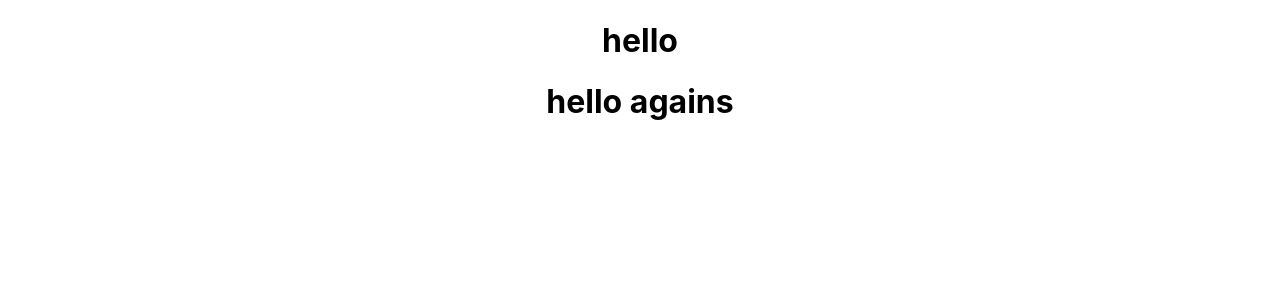
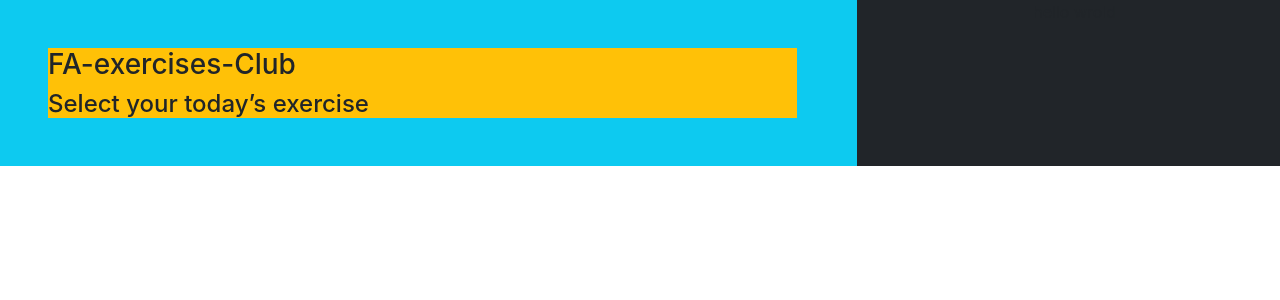
Before and after one commit to foysal1021/ultra-active-club-assin, a React (Create React App) app: page / in a window 1280 px wide. Shown: the top 300 px of the page. Built offline with nearby package versions, Linux system fonts and the light colour scheme.

Commit message:
frist time - set useState

```diff
--- /dev/null
+++ b/public/exercise.json
@@ -0,0 +1,44 @@
+[
+  {
+    "img": "https://ibb.co/Y8jqFJT",
+    "title": "Squats",
+    "time": "300",
+    "age": "20-22",
+    "about":"Place your feet at hip distance with the toes pointing slightly outwards. Bend the knees as much as feels comfortable, keeping the heels on the ground and the knees over (not in front of) the feet. Bend and stretch the legs. Perform this exercise 10–15 times (or more), rest for 30–60 seconds, and repeat up to 5 times. This exercise strengthens your legs and glutes. "
+  },
+  {
+    "img": "https://ibb.co/h9gCZdP",
+    "title": "Seated meditation",
+    "time": "600",
+    "age": "25-40",
+    "about":"Sit comfortably on the floor with your legs crossed (alternatively, sit on a chair). Make sure your back is straight. Close your eyes, relax your body and progressively deepen your breathing. Concentrate on your breath, trying not to focus on any thoughts or concerns. Remain in this position for 5–10 minutes or more, to relax and clear your mind."
+  },
+  {
+    "img": "https://ibb.co/9sKy9VK",
+    "title": "Plank",
+    "time": "60",
+    "age": "25-30",
+    "about":"Support your forearms firmly on the ground, with the elbows under the shoulders. Keep the hips at the level of the head. Hold for 20–30 seconds (or more, if possible), rest for 30–60 seconds, and repeat up to 5 times. This exercise strengthens your belly, arms and legs."
+  },
+  {
+    "img": "https://ibb.co/ctBjtvw",
+    "title": "Legs up the wall",
+    "time": "300",
+    "age": "30-35",
+    "about":"Bring your hips close (5–10 cm) to the wall and let your legs rest. Close your eyes, relax your body and progressively deepen your breathing. Concentrate on your breath, trying not to focus on any thought or concern. Rest in this pose for up to 5 minutes. This position is meant to be comfortable, relaxing and de-stressing."
+  },
+  {
+    "img": "https://ibb.co/MNCgBBv",
+    "title": "Child’s pose",
+    "time": "30",
+    "age": "27-30",
+    "about":"With the knees on the ground, bring your hips to your heels. Rest your belly on your thighs and actively stretch your arms forward. Breathe normally. Hold this position for 20–30 seconds (or more). This position stretches your back, shoulders and sides of the body."
+  },
+  {
+    "img": "https://ibb.co/wr531yF",
+    "title": "Chair dips",
+    "time": "300",
+    "age": "35",
+    "about":"Hold onto the seat of a chair, with your feet about half a meter away from the chair. Bend your arms as you lower your hips to the ground, then straighten the arms. Perform this exercise 10–15 times (or more), rest for 30–60 seconds, and repeat up to 5 times. This exercise strengthens your triceps."
+  }
+]
--- a/public/index.html
+++ b/public/index.html
@@ -24,6 +24,7 @@
       work correctly both with client-side routing and a non-root public URL.
       Learn how to configure a non-root public URL by running `npm run build`.
     -->
+    <link rel="stylesheet" href="https://cdn.jsdelivr.net/npm/bootstrap@5.2.1/dist/css/bootstrap.min.css">
     <title>React App</title>
   </head>
   <body>
--- a/src/App.js
+++ b/src/App.js
@@ -1,11 +1,11 @@
 
 import './App.css';
+import PhysicallyActivity from './component/PhysicallyActivity/PhysicallyActivity';
 
 function App() {
   return (
     <div className="App">
-      <h1> hello </h1>
-      <h1> hello agains</h1>
+      <PhysicallyActivity></PhysicallyActivity>
     </div>
   );
 }
--- /dev/null
+++ b/src/component/PhysicallyActivity/PhysicallyActivity.js
@@ -0,0 +1,35 @@
+import React, { useEffect, useState } from 'react';
+import './PhysicallyActivity.css';
+
+const PhysicallyActivity = () => {
+    const [exercises,setExercises ]=useState([]);
+
+    useEffect(()=>{
+        fetch('exercise.json')
+        .then(res => res.json())
+        .then( data => setExercises(data))
+    },[]);
+
+    return (
+        <div className=' row '>
+
+            <div className='col-12 col-lg-8 bg-info'>
+                <div className='bg-warning m-5'>
+                    <h3 className='text-start'> FA-exercises-Club </h3>
+                    <h4 className='text-start'>Select your today’s exercise </h4>
+
+                    {
+                        exercises.map( exercise => console.log(exercise))
+                    }
+
+                </div>
+            </div>
+
+            <div className='col-12 col-lg-4 bg-dark'>
+                 hello wrold
+            </div>
+        </div>
+    );
+};
+
+export default PhysicallyActivity;
```
Also changed, not shown: src/component/PhysicallyActivity/PhysicallyActivity.css (added).
